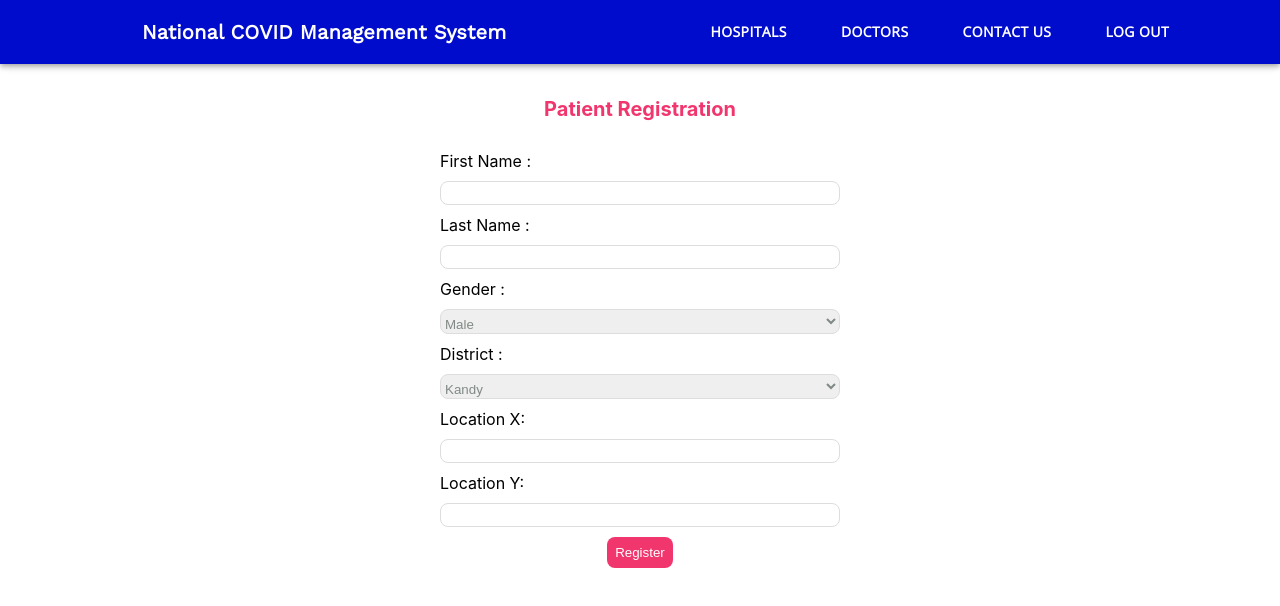
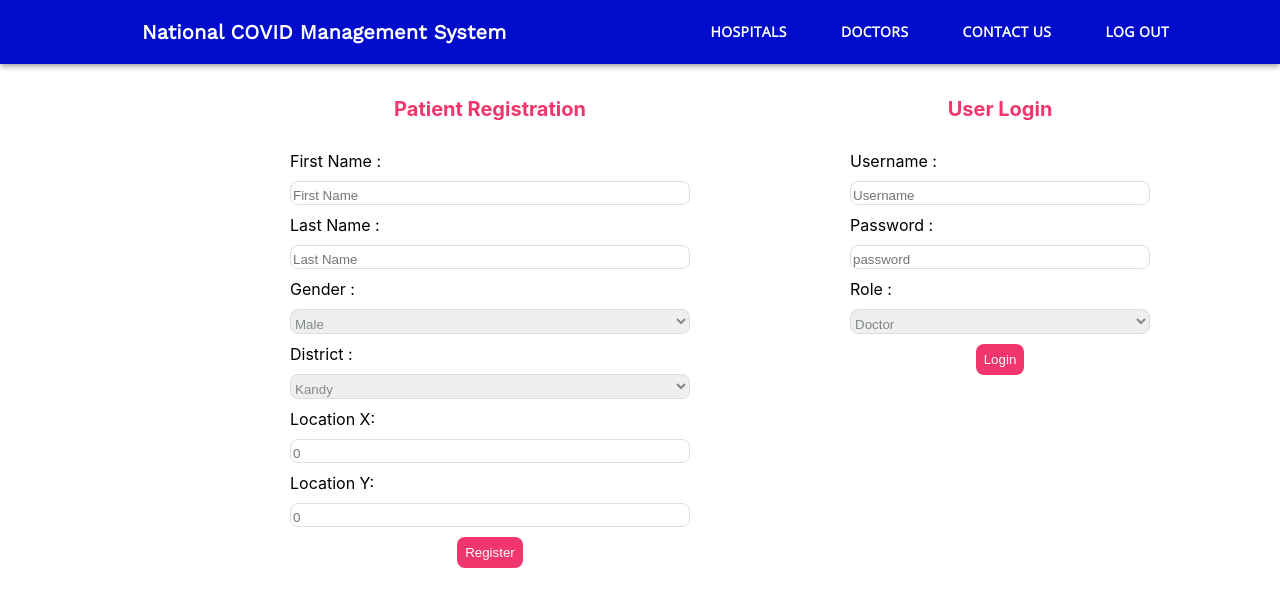
Before and after one commit to DamsyDeSilva/SPARKX-NCMS-FRONT-END, a React (Create React App) app in the folder ncms/: page / in a window 1280 px wide. Shown: the top 606 px of the page. Built offline with nearby package versions, Linux system fonts and the light colour scheme.

Commit message:
UserLoginForm Implemented and added to the home page

```diff
--- a/ncms/src/components/PatientRegForm.js
+++ b/ncms/src/components/PatientRegForm.js
@@ -64,6 +64,7 @@ export default function PatientRegForm() {
         <input
           className={forminput}
           required
+          placeholder="First Name"
           type="text"
           value={firstName}
           onChange={(e) => setFirstName(e.target.value)}
@@ -73,6 +74,7 @@ export default function PatientRegForm() {
         <input
           className={forminput}
           required
+          placeholder="Last Name"
           type="text"
           value={lastName}
           onChange={(e) => setLastName(e.target.value)}
@@ -96,6 +98,7 @@ export default function PatientRegForm() {
         <label className={regLabel}>Location X: </label>
         <input
           className={forminput}
+          placeholder="0"
           required
           type="number"
           pattern="[0-9]"
@@ -106,6 +109,7 @@ export default function PatientRegForm() {
         <label className={regLabel}>Location Y: </label>
         <input
           className={forminput}
+          placeholder="0"
           required
           type="number"
           pattern="[0-9]"
--- /dev/null
+++ b/ncms/src/components/UserLogin.js
@@ -0,0 +1,91 @@
+import { makeStyles } from "@material-ui/core";
+import { useState } from "react";
+
+const useStyles = makeStyles(() => ({
+  patientRegForm: {
+    maxWidth: "300px",
+    // margin: "10",
+    textAlign: "center",
+  },
+  regLabel: {
+    textAlign: "left",
+    display: "block",
+  },
+  formTitle: {
+    fontSize: "20px",
+    color: "#f1356d",
+    marginBottom: "30px",
+  },
+  forminput: {
+    width: "300px",
+    paddingTop: "6px",
+    marginTop: "10px",
+    marginBottom: "10px",
+    border: "1px",
+    borderStyle: "solid",
+    borderColor: "#ddd",
+    boxSizing: "border-box",
+    borderRadius: "8px",
+    display: "block",
+    color: "#818a84",
+  },
+  formButton: {
+    background: "#f1356d",
+    color: "#fff",
+    border: "0",
+    padding: "8px",
+    borderRadius: "8px",
+  },
+}));
+
+export default function UserLogin() {
+  const [Username, setUsername] = useState("");
+  const [password, setpassword] = useState("");
+  const [role, setRole] = useState("Male");
+
+  const { patientRegForm, regLabel, formTitle, forminput, formButton } =
+    useStyles();
+
+  const handleSubmit = (e) => {
+    e.preventDefault();
+    const regData = {Username, password, role};
+    console.log(regData);
+  };
+
+  return (
+    <div className={patientRegForm}>
+      <h2 className={formTitle}>User Login</h2>
+
+      <form onSubmit={handleSubmit}>
+        <label className={regLabel}>Username : </label>
+        <input
+          className={forminput}
+          required
+          placeholder="Username"
+          type="text"
+          value={Username}
+          onChange={(e) => setUsername(e.target.value)}
+        />
+
+        <label className={regLabel}>Password : </label>
+        <input
+          className={forminput}
+          required
+          placeholder="password"
+          type="password"
+          value={password}
+          onChange={(e) => setpassword(e.target.value)}
+        />
+
+        <label className={regLabel}>Role : </label>
+        <select className={forminput} required value={role} onChange={(e) => setRole(e.target.value)}>
+            <option value="Doctor">Doctor</option>
+            <option value="MoH">MoH</option>
+            <option value="Director">Director</option>
+        </select>
+
+        <button className={formButton}> Login </button>
+      </form>
+    </div>
+  );
+}
--- a/ncms/src/pages/Home.css
+++ b/ncms/src/pages/Home.css
@@ -1,13 +1,29 @@
-.home{
-    /* display: flex; */
-    align-items: center;
-    flex-direction: column;
+.home {
+  display: flex;
+  align-items: center;
+  flex-direction: column;
 }
 
-.div_header{
+.div_Home_Content {
+  display: flex;
+  /* align-items: center; */
+  flex-direction: row;
+}
+
+.div_header {
   padding-bottom: 5em;
 }
 
-.div_patient_reg_form{
+.div_patient_reg_form {
+  /* padding-top: 5em; */
   padding-bottom: 5em;
+  padding-right: 5em;
+  padding-left: 5em;
 }
+
+.div_userLogin_form {
+  /* padding-top: 5em; */
+  padding-bottom: 5em;
+  padding-right: 5em;
+  padding-left: 5em;
+}
--- a/ncms/src/pages/Home.js
+++ b/ncms/src/pages/Home.js
@@ -1,17 +1,27 @@
 import "./Home.css";
 import Header from "../components/Header";
 import PatientRegForm from "../components/PatientRegForm";
+import UserLogin from "../components/UserLogin";
 
 function Home() {
   return (
     <div className="home">
-
       <div className="div_header">
         <Header />
       </div>
 
-      <div className="div_patient_reg_form">
-        <PatientRegForm />
+      <div className="div_Home_Content">
+        <div className="div_userLogin_form">
+          {/* <Stats/> */}
+        </div>
+
+        <div className="div_patient_reg_form">
+          <PatientRegForm />
+        </div>
+
+        <div className="div_userLogin_form">
+          <UserLogin />
+        </div>
       </div>
     </div>
   );
```
